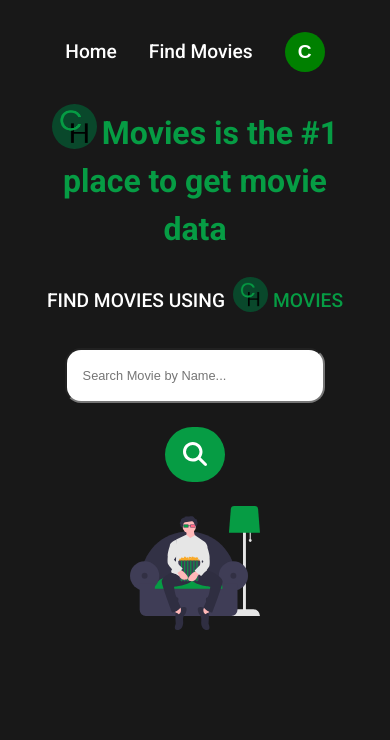
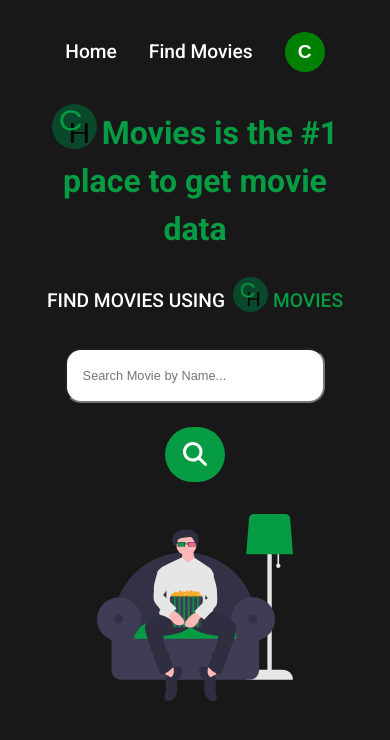
Before and after one commit to coding4freedom/Movie-Finder, a React (Vite) app: page / in a window 390 px wide. Shown: the top 740 px of the page. Built offline with nearby package versions, Linux system fonts and the light colour scheme.

Commit message:
MoviePic ui media queried added

```diff
--- a/src/components/ui/MoviePic.css
+++ b/src/components/ui/MoviePic.css
@@ -10,3 +10,20 @@
     width: 40%;
     max-width: 500px;
 }
+
+/* Media Queries for Movie Pic */
+
+@media (max-width: 750px) {
+    .movie-pic {
+        margin-top: 2rem;
+    }
+    .movie-pic img {
+        width: 50%;
+    }
+}
+
+@media (max-width: 635px) {
+    .movie-pic img {
+        width: 60%;
+    }
+}
```
